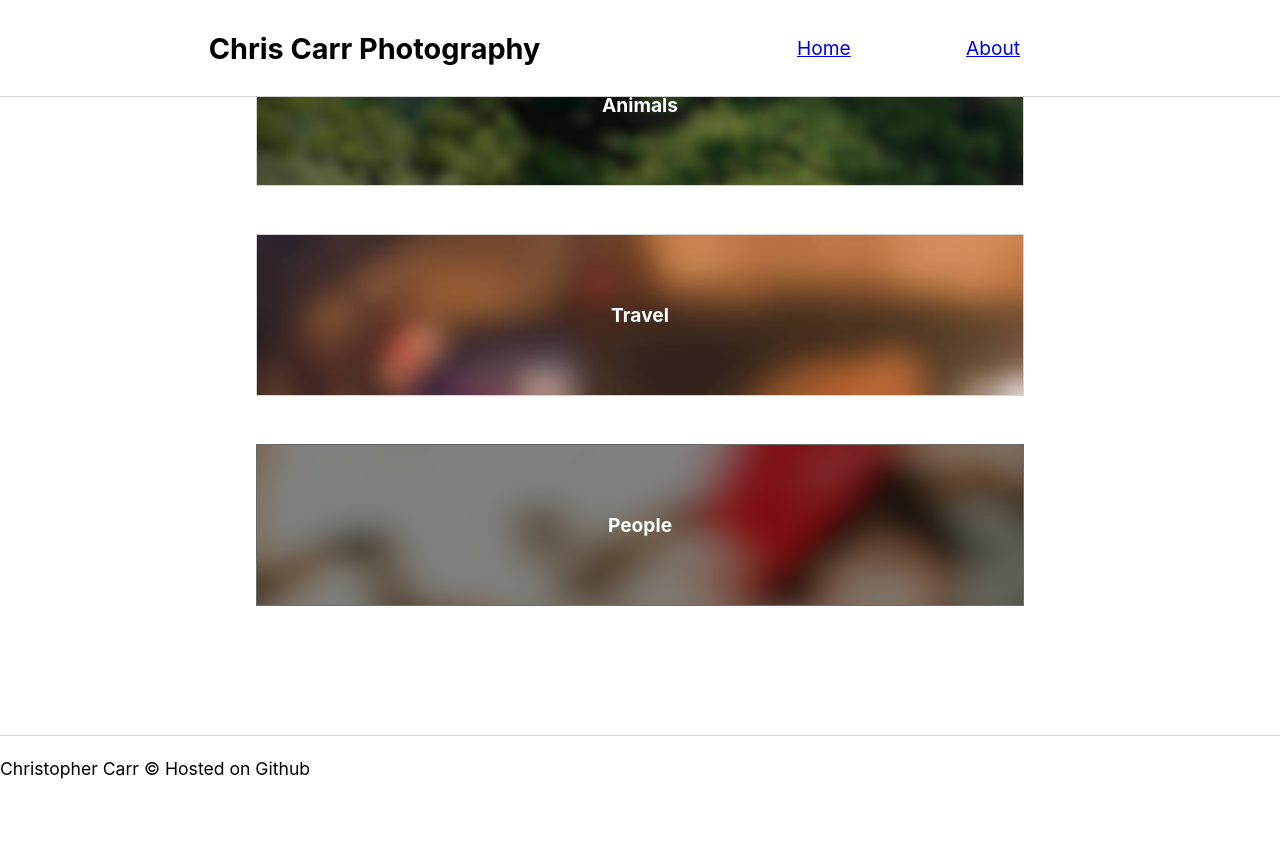
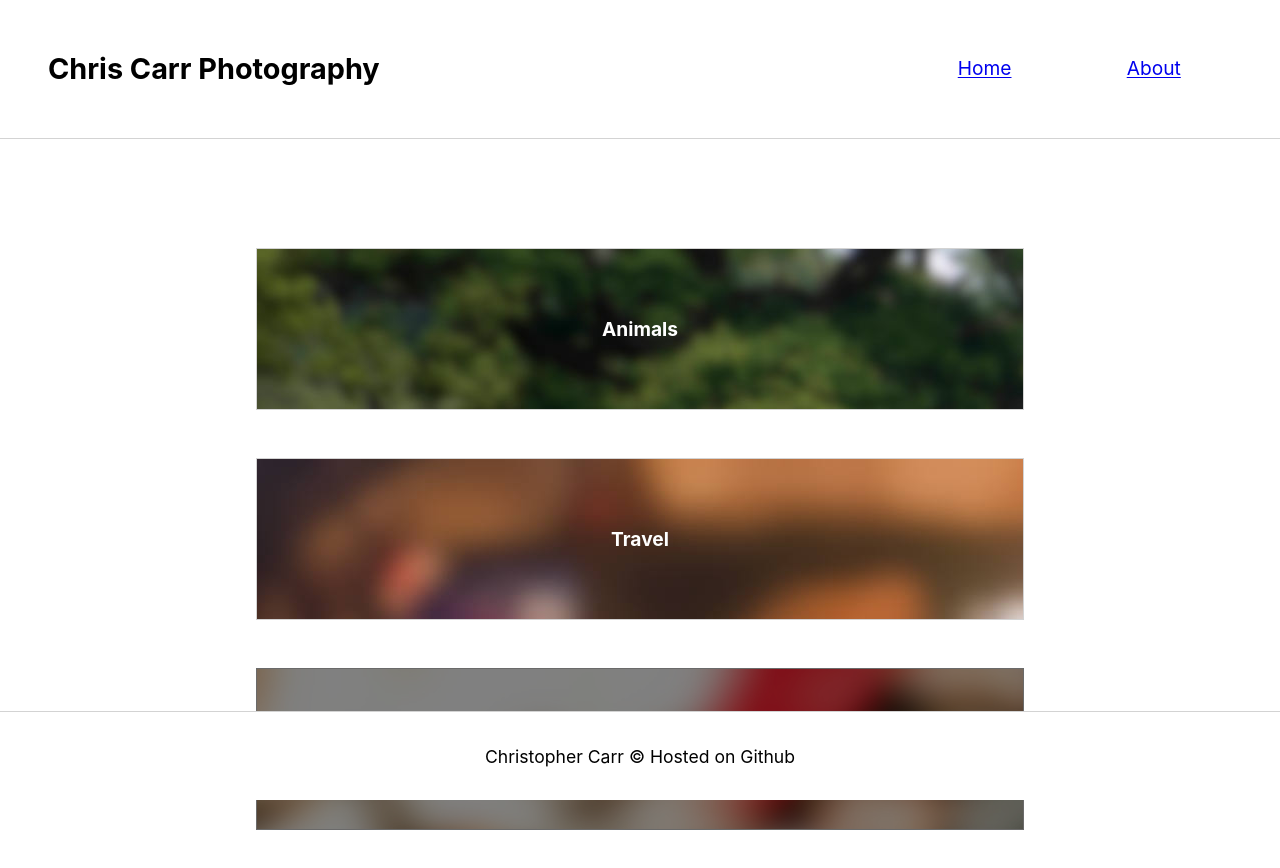
Before and after one commit to christocarr/photo-gallery, a React (Create React App) app: page /#/ in a window 1280 px wide. Shown: the top 868 px of the page. Before the commit the page ends 800 px from the top, so only its background shows below. Built offline with nearby package versions, Linux system fonts and the light colour scheme.

Commit message:
wip: style layout to fix scrolling and fixed header

```diff
--- a/src/App.css
+++ b/src/App.css
@@ -1,22 +1,18 @@
-.App {
-  position: relative;
-  text-align: center;
-  height: 80vh;
-  margin: 12vh 0 0 0;
-}
-
 .header {
-  position: fixed;
+  /* position: fixed;
   top: 0;
   left: 0;
-  z-index: 1001;
-  width: 100vw;
-  height: 12vh;
+  z-index: 1001; */
   display: flex;
-  justify-content: space-evenly;
+  justify-content: space-between;
   align-items: center;
   border-bottom: 1px solid lightgrey;
   background-color: white;
+  padding: 2em;
+}
+
+main {
+  height: 100vh;
 }
 
 h1 {
@@ -71,7 +67,6 @@
 
 .nav-link:last-of-type {
   margin: 0 1em 0 0;
-
 }
 
 /***hide navigation on menu clicked***/
@@ -101,7 +96,7 @@
 
 .category-heading {
   margin: 0;
-  color:white;
+  color: white;
   top: 50%;
   left: 50%;
   transform: translate(-50%, -50%);
@@ -116,16 +111,16 @@
 }
 
 .travel-img {
-  background-image: url("images/travel/tuk-tukdriver/tuk-tukhome.jpg");
+  background-image: url('images/travel/tuk-tukdriver/tuk-tukhome.jpg');
 }
 
 .people-img {
-  background-image: url("images/people/bee/beehome.jpg");
+  background-image: url('images/people/bee/beehome.jpg');
   filter: brightness(50%);
 }
 
 .animal-img {
-  background-image: url("images/animals/rhino/rhinohome.jpg");
+  background-image: url('images/animals/rhino/rhinohome.jpg');
 }
 
 /*******************************************
@@ -167,11 +162,6 @@
   width: 75%;
   margin: 15vh auto 0 auto;
   line-height: 1.6em;
-  text-align: left;
-}
-
-.about-container h2 {
-  text-align: center;
 }
 
 .icon-set {
@@ -186,7 +176,8 @@
   display: flex;
   flex-direction: column;
   justify-content: center;
-  height: 8vh;
+  align-items: center;
+  height: 5em;
   width: 100vw;
   position: fixed;
   bottom: 0;
@@ -212,7 +203,6 @@
 }
 
 @media screen and (min-width: 767px) {
-
   .category-container {
     width: 600px;
   }
@@ -251,7 +241,6 @@
   }
 
   @media screen and (min-width: 1023px) {
-
     .menu-icon {
       display: none;
     }
@@ -294,15 +283,11 @@
     .bottom-nav {
       margin: 2.5em 0 7em 0;
     }
-
   }
 
   @media screen and (min-width: 1439px) {
-
     .about-container {
       width: 40%;
     }
-
   }
-
 }
--- a/src/index.css
+++ b/src/index.css
@@ -7,10 +7,10 @@
   height: 100%;
   margin: 0;
   padding: 0;
-  font-family: -apple-system, BlinkMacSystemFont, 'Segoe UI', Roboto, Oxygen, Ubuntu, Cantarell, 'Open Sans', 'Helvetica Neue', sans-serif;
-
+  font-family: -apple-system, BlinkMacSystemFont, 'Segoe UI', Roboto, Oxygen,
+    Ubuntu, Cantarell, 'Open Sans', 'Helvetica Neue', sans-serif;
 }
 
-.scroll {
+/* .scroll {
   overflow-y: hidden;
-}
+} */
```
